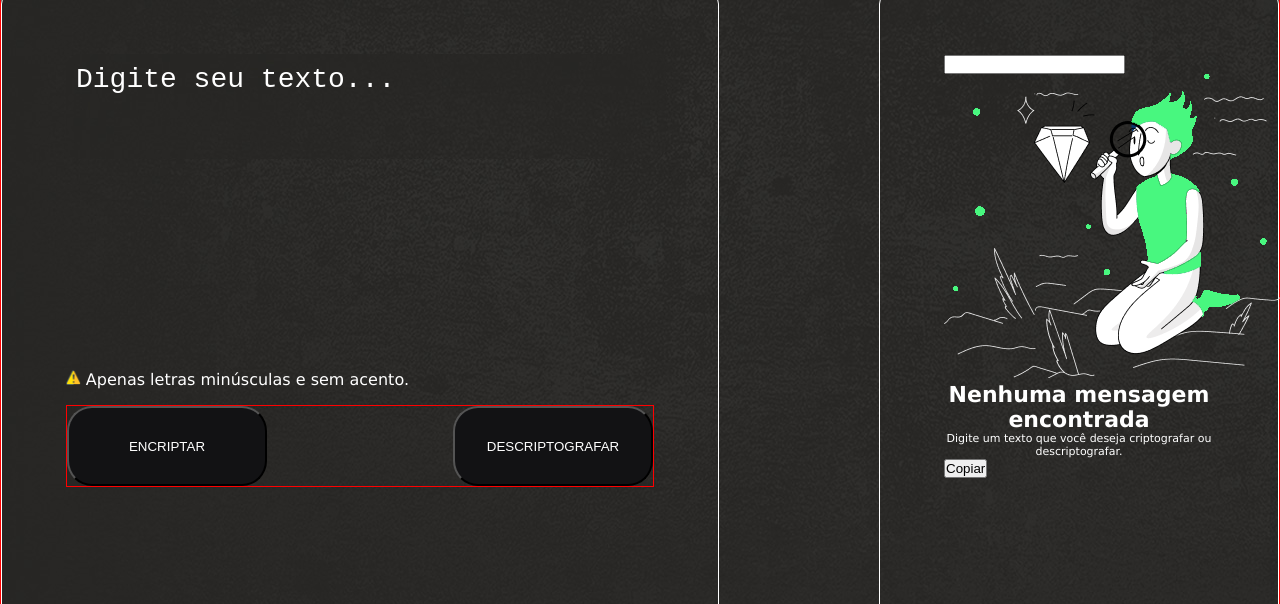
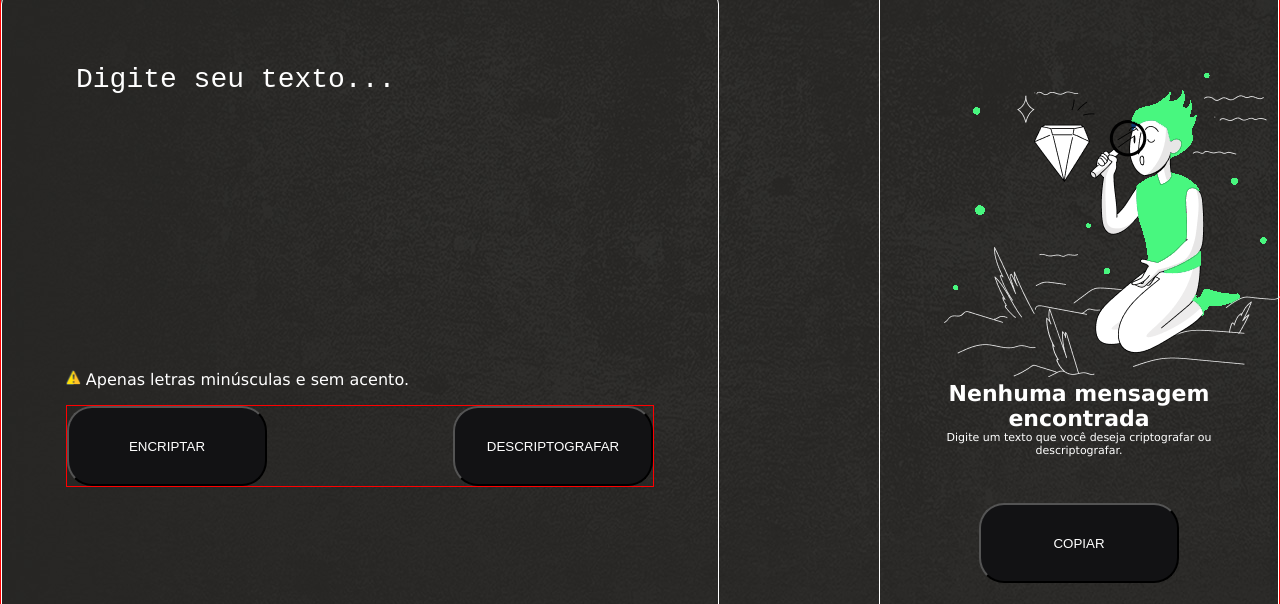
Before and after one commit to Azt1/Alura-Challenge-Decodificador, a plain HTML site: page index.html in a window 1280 px wide. Shown: the part 104-708 px from the top of the page. Drawn offline with Linux system fonts and the light colour scheme.

Commit message:
estilizaçao

```diff
--- a/estilo/style.css
+++ b/estilo/style.css
@@ -39,7 +39,7 @@ body {
 
 .textoArea {
     width: 120%;
-    background-image: url(/imgs/texture-bottom.jpg);
+    background: transparent;
     font-weight: 400;
     font-size: 28px;
     border-radius: 15px;
@@ -83,7 +83,7 @@ body {
     transition: all 0.2s ease-out
 }
 
-.encriptar {
+.encriptar , .descriptografar {
     background-color: #121214;
     color: #fff;
     border-radius: 25px;
@@ -98,31 +98,28 @@ body {
     align-items: center;
 }
 
-.descriptografar {
-    background-color: #121214;
-    color: #fff;
-    border-radius: 25px;
-    padding: 10px;
-    text-transform: uppercase;
-    cursor: pointer;
-    display: flex;
-    flex-direction: row;
-    justify-content: space-evenly;
-    width: 200px;
-    height: 80px;
-    align-items: center;
-}
-
-
-
 .container-row-right {
     border: solid 1px white;
-    border-radius: 15px;
     padding: 4rem;
     width: 400px;
     height: 640px;
     display: flex;
     flex-direction: column;
+}
+
+.texto {
+    background: transparent;
+    outline: none;
+    resize: none;
+    border: 0 none;
+    overflow: auto;
+    box-shadow: none;
+    color: #ffffff;
+    border-radius: 15px;
+}
+
+.imgBoneco {
+    margin-right: 1rem;
 }
 
 .info-boneco {
@@ -133,11 +130,31 @@ body {
 }
 
 .botao-copiar {
-    height: 640px;
+    margin: auto;
+    height: 15px;
 }
 
+.copiar {
+    margin: auto;
+    background-color: #121214;
+    color: #fff;
+    border-radius: 25px;
+    padding: 10px;
+    text-transform: uppercase;
+    cursor: pointer;
+    display: flex;
+    flex-direction: row;
+    justify-content: center;
+    width: 200px;
+    height: 80px;
+    align-items: center;
+}
 
-
+.botao-copiar :hover{
+    background-color: #48f77f;
+    color: #000;
+    transition: all 0.2s ease-out
+}
 
 .container-footer {
     bottom: 0;
--- a/index.html
+++ b/index.html
@@ -31,7 +31,7 @@
 
         <div class="container-row-right">
             <div>
-            <input type="text">
+            <input class="texto" type="text">
             </div>
 
             <div>
@@ -43,7 +43,7 @@
             </div>
 
             <div class="botao-copiar">
-                <button>Copiar</button>
+                <button class="copiar">Copiar</button>
             </div>
         </div>
     </main>
```
